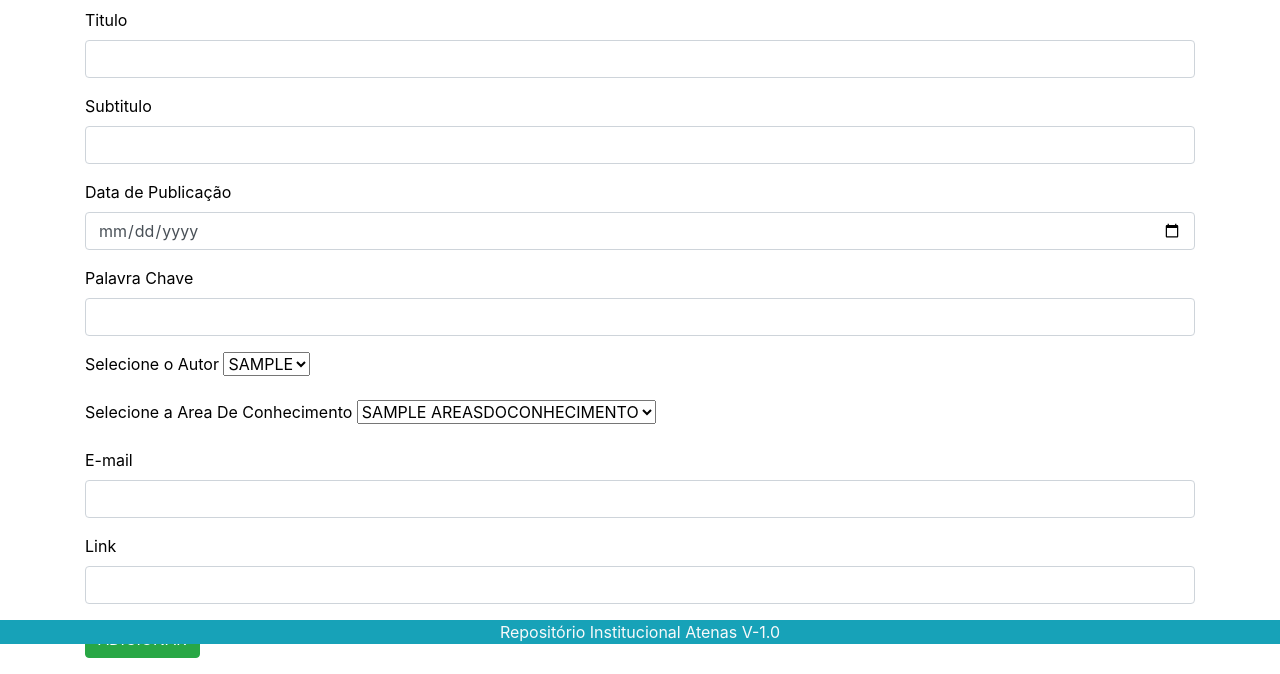
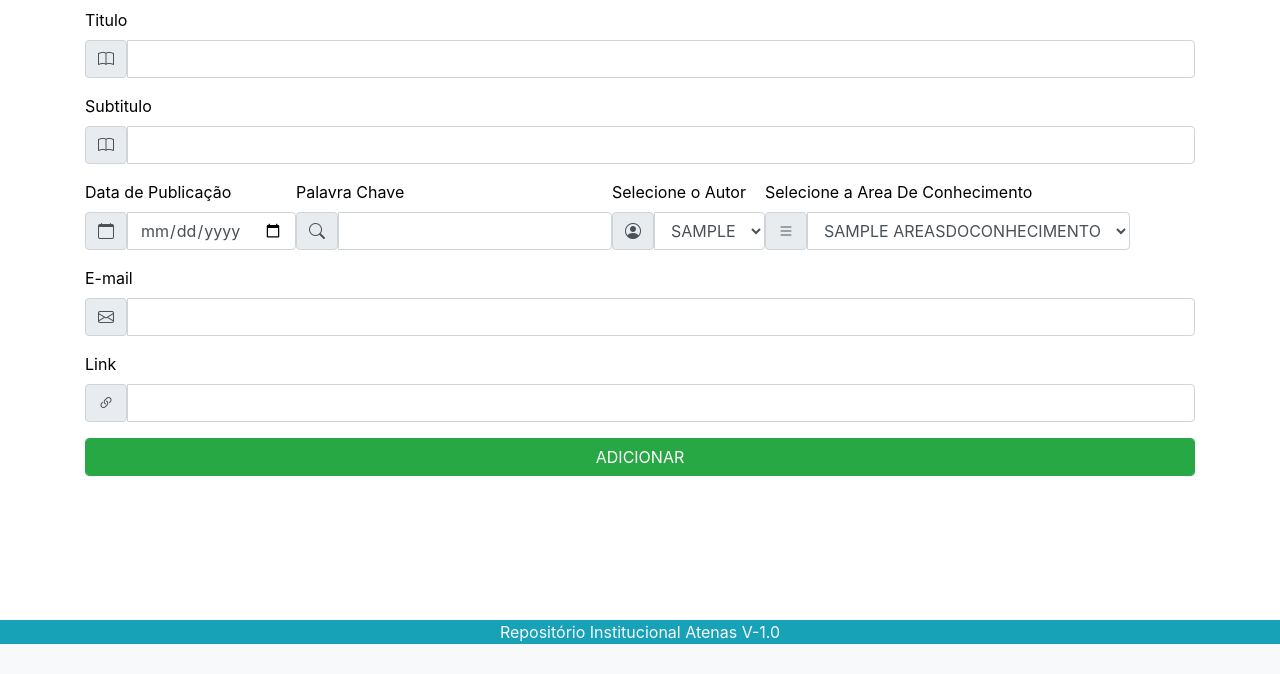
Before and after one commit to wrksystem/Repositorio_Institucional, a PHP site: page /index.php?menu=post-register in a window 1280 px wide. Shown: the part 156-830 px from the top of the page. After the commit the page ends 800 px from the top, so only its background shows below. Run offline with PHP 8.4, Linux system fonts and the light colour scheme; tables that the repository leaves empty or names only in its code hold one stand-in row (values such as "Sample post").

Commit message:
Feat insert post

```diff
--- a/pages/authors/select-author.php
+++ b/pages/authors/select-author.php
@@ -9,7 +9,7 @@ $sql = "SELECT
         $queryRs = $queryAuthor->fetch_all(MYSQLI_ASSOC);
 
         foreach($queryRs as $q){
-             echo "<option value='{$q['id']}'>{$q['Autor']}</option>";
+                echo "<option value='{$q['id']}'>{$q['Autor']}</option>";
 
         }
 ?>
--- a/pages/posts/post-register.php
+++ b/pages/posts/post-register.php
@@ -1,55 +1,85 @@
-
 <header>
     <h3><i class="bi bi-book"></i> CADASTRAR PUBLICAÇÃO</h3>
 </header>
 <div>
     <form action="index.php?menu=insert-post" method="post">
+
         <div class="mb-3">
             <label class="form-label" for="title">Titulo</label>
+            <div class="input-group">
+                <span class="input-group-text"><i class="bi bi-book"></i></span>
                 <input class="form-control" type="text" name="title">
             </div>
-        <div class="mb-3">
+        </div>
+
+        <div class="mb-3 allign-center">
             <label class="form-label" for="subtitle">Subtitulo</label>
+            <div class="input-group">
+                <span class="input-group-text"><i class="bi bi-book"></i></span>
                 <input class="form-control" type="text" name="subtitle">
             </div>
-        <div class="mb-3">
+        </div>
+
+        <div class="row container">
+            <div class="mb-3 coll">
                 <label class="form-label" for="publicationDate">Data de Publicação</label>
+                <div class="input-group">
+                    <span class="input-group-text"><i class="bi bi-calendar"></i></span>
                     <input class="form-control" type="date" name="publicationDate">
                 </div>
-        <div class="mb-3">
+            </div>
+
+            <div class="mb-3 coll">
                 <label class="form-label" for="keywords">Palavra Chave</label>
+                <div class="input-group">
+                    <span class="input-group-text"><i class="bi bi-search"></i></span>
                     <input class="form-control" type="text" name="keywords">
                 </div>
-        <div class="mb-3">
+            </div>
+
+            <div class="mb-3 coll">
                 <label class="form-label" for="author">Selecione o Autor</label>
-            <select class="form-select" name="author" id="author">
+                <div class="input-group">
+                    <span class="input-group-text"><i class="bi bi-person-circle"></i></span>
+                    <select class="form-select form-control" name="author" id="author">
                         <?php
                         include("pages/authors/select-author.php");
                         ?>
                     </select>
                 </div>
+            </div>
 
-        <div class="mb-3">
+            <div class="mb-3 coll">
                 <label class="form-label" for="knowledgeAreas">Selecione a Area De Conhecimento</label>
-            <select class="form-select" name="knowledgeAreas" id="knowledgeAreas">
+                <div class="input-group">
+                    <span class="input-group-text"><i class="bi bi-list"></i></span>
+                    <select class="form-select form-control" name="knowledgeAreas" id="knowledgeAreas">
                         <?php
                         include("pages/knowledge_areas/select-knowledgeAreas.php");
                         ?>
                     </select>
                 </div>
+            </div>
+        </div>
 
         <div class="mb-3">
             <label class="form-label" for="email">E-mail</label>
+            <div class="input-group">
+                <span class="input-group-text"><i class="bi bi-envelope"></i></span>
                 <input class="form-control" type="text" name="email" required>
+            </div>
         </div>
 
         <div class="mb-3">
             <label class="form-label" for="link">Link</label>
+            <div class="input-group">
+                <span class="input-group-text"><i class="bi bi-link-45deg"></i></span>
                 <input class="form-control" type="text" name="link">
+            </div>
         </div>
 
         <div class="mb-3">
-            <input class="btn btn-success" type="submit" value="ADICIONAR" name="btnAdicionar">
+            <input class="btn btn-success form-control" type="submit" value="ADICIONAR" name="btnAdicionar">
         </div>
     </form>
 </div>
```
Also changed, not shown: pages/posts/insert-post.php (+3 -12 lines). Lines whose indentation alone changed are shown as unchanged.
